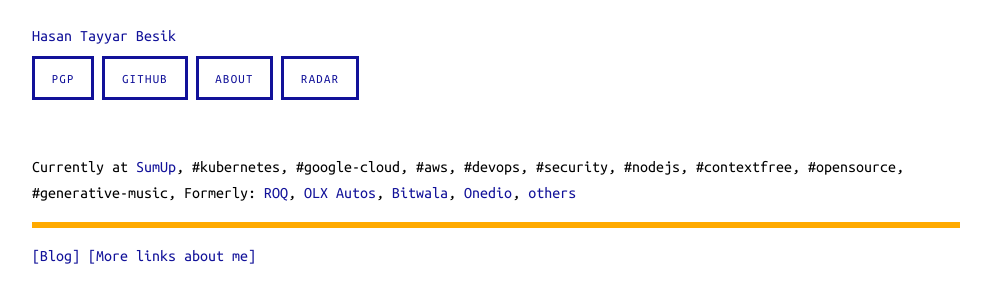
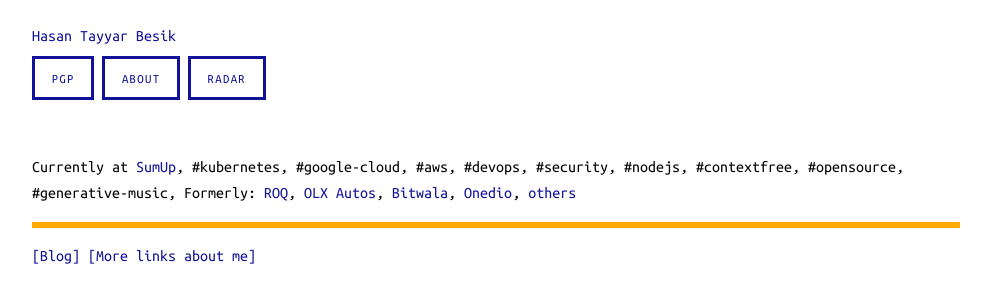
Before and after one commit to hasantayyar/hasantayyar.net, a Jekyll site: the page built from index.md, in a window 1280 px wide, cut to the strip 0-282 px from the top of the page. Shown: the whole strip, without its empty margins (144-1135 px from the left). Built offline with Jekyll 4.4.1, drawn with Linux system fonts in a browser that asks for light colours; Markdown is read by kramdown in place of the engine named in the settings.

Commit message:
weight loss

```diff
--- a/_includes/header.html
+++ b/_includes/header.html
@@ -5,7 +5,6 @@
     <nav class="site-nav">
       <p>
 	<a class='btn' href="https://keybase.io/hasantayyar/pgp_keys.asc">PGP</a>
-	<a class='btn' href="https://github.com/hasantayyar" class="page-link github" rel="me">Github</a>
         {% for page in site.pages %}
           {% if page.title %}
 	      <a class='btn' class="page-link" href="{{ page.url | prepend: site.baseurl }}">{{ page.title }}</a>{% endif %}
```
